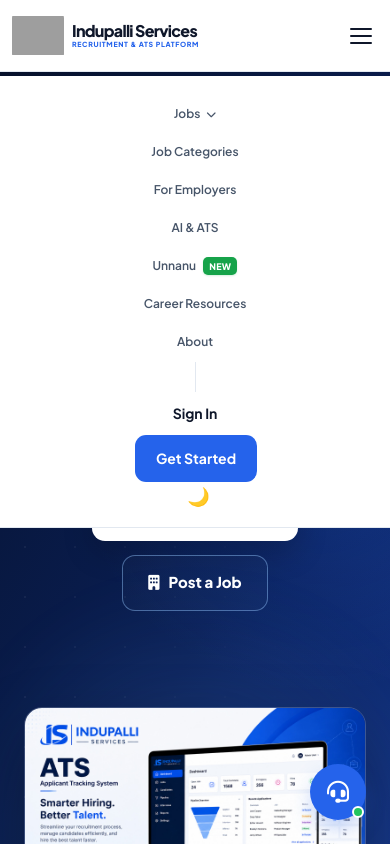
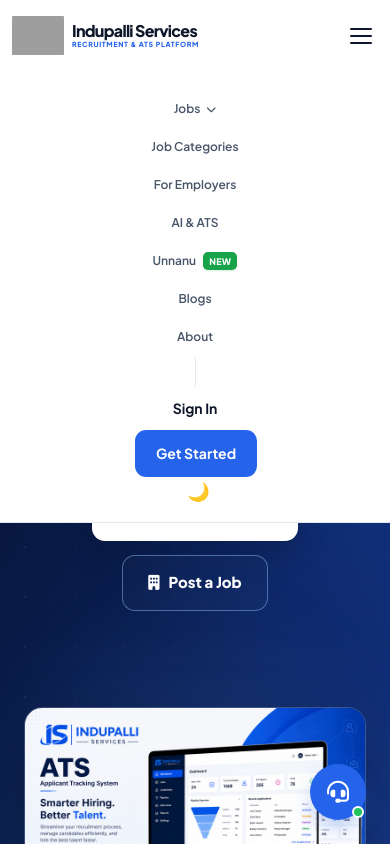
Before and after one commit to Praveen744444444/indupalli-services-website, a website: page index.html in a window 390 px wide. Both pictures are taken after a click on the element 361 px from the left and 35 px from the top of the page. Shown: the top 844 px of the page. Drawn offline with nearby package versions, Linux system fonts and the light colour scheme; grey boxes are pictures that could not be loaded; a script that the page names is missing.

Commit message:
Update index.html

```diff
--- a/index.html
+++ b/index.html
@@ -96,7 +96,12 @@
         * { margin:0; padding:0; box-sizing:border-box; font-family:'Plus Jakarta Sans', -apple-system, BlinkMacSystemFont, "Segoe UI", Roboto, sans-serif; }
         html { scroll-behavior: smooth; }
         html, body { overflow-x:hidden; }
-        body { background: var(--bg-page); color: var(--text-main); line-height: 1.5; -webkit-font-smoothing: antialiased; overflow-x: hidden; }
+        body {
+            background: var(--bg-page); color: var(--text-main);
+            line-height: 1.5; -webkit-font-smoothing: antialiased;
+            overflow-x: hidden;
+            padding-top: 112px; /* Fix to prevent content hiding behind frozen navbar */
+        }
 
         /* Structural Container */
         .container { max-width: var(--max-w); margin: 0 auto; padding: 0 24px; }
@@ -125,7 +130,9 @@
             background: rgba(255, 255, 255, 0.95);
             backdrop-filter: blur(12px);
             height: 76px;
-            position: sticky; top: 0; z-index: 1000;
+            position: fixed; /* Frozen taskbar */
+            top: 0; left: 0; width: 100%;
+            z-index: 10000;
             border-bottom: 1px solid var(--border);
             display: flex; align-items: center;
         }
@@ -320,6 +327,7 @@
 
         @media (max-width: 1400px) {
             header { height: 102px; }
+            body { padding-top: 102px; }
 
             .header-container {
                 padding-left: 22px;
@@ -382,6 +390,7 @@
 
         @media (max-width: 960px) {
             header { height: 82px; }
+            body { padding-top: 82px; }
 
             .header-container .logo { min-width: 0; }
             .header-container .logo img {
@@ -418,6 +427,7 @@
 
         @media (max-width: 600px) {
             header { height: 72px; }
+            body { padding-top: 72px; }
 
             .header-container {
                 padding-left: 12px;
@@ -649,7 +659,11 @@
         /* ── FOOTER ── */
         footer { background: #070c18; color: #94a3b8; padding: 70px 0 35px; border-top: 1px solid rgba(255,255,255,0.08); font-size: 13.5px; }
         .footer-grid { display: grid; grid-template-columns: 2fr 1fr 1fr 1fr; gap: 40px; margin-bottom: 48px; }
-        .footer-brand h4 { color: #fff; font-size: 18px; font-weight: 800; margin-bottom: 12px; }
+
+        .footer-logo-link { display: flex; align-items: center; gap: 12px; text-decoration: none; margin-bottom: 16px; }
+        .footer-logo-link img { width: 44px; height: 44px; border-radius: 8px; }
+        .footer-logo-link h4 { color: #fff; font-size: 18px; font-weight: 800; margin: 0; }
+
         .footer-brand p { font-size: 13.5px; line-height: 1.6; max-width: 320px; }
         .footer-col h5 { color: #fff; font-size: 13px; font-weight: 700; text-transform: uppercase; letter-spacing: 0.8px; margin-bottom: 16px; }
         .footer-col a { display: block; color: #94a3b8; text-decoration: none; margin-bottom: 10px; transition: color 0.15s; }
@@ -1109,7 +1123,7 @@
                 <a href="#for-employers">For Employers</a>
                 <a href="#technology">AI & ATS</a>
                 <a href="#unnanu-feature" class="nav-unnanu-new">Unnanu <span class="nav-new-badge">NEW</span></a>
-                <a href="#resources">Career Resources</a>
+                <a href="#resources">Blogs</a>
                 <a href="#about">About</a>
                 <div class="nav-divider"></div>
                 <a href="login.html" target="_blank" class="btn-nav-login">Sign In</a>
@@ -1742,7 +1756,10 @@
         <div class="container">
             <div class="footer-grid">
                 <div class="footer-brand">
-                    <h4>Indupalli Services</h4>
+                    <a href="index.html" class="footer-logo-link">
+                        <img src="1000174411.png" alt="Indupalli Services Logo">
+                        <h4>Indupalli Services</h4>
+                    </a>
                     <p>A modern talent and recruitment technology platform connecting job seekers with hiring organizations across India.</p>
                     <div style="margin-top: 14px;">
                         <a href="https://www.linkedin.com/company/indupalli-services/" target="_blank" rel="noopener noreferrer" style="color:#94a3b8; font-size:18px;" title="LinkedIn" aria-label="LinkedIn">
@@ -2098,7 +2115,7 @@
             if (nav.style.display === "flex") {
                 nav.style.flexDirection = "column";
                 nav.style.position = "absolute";
-                nav.style.top = "76px";
+                nav.style.top = "100%";
                 nav.style.left = "0";
                 nav.style.width = "100%";
                 nav.style.background = "var(--surface)";
```
